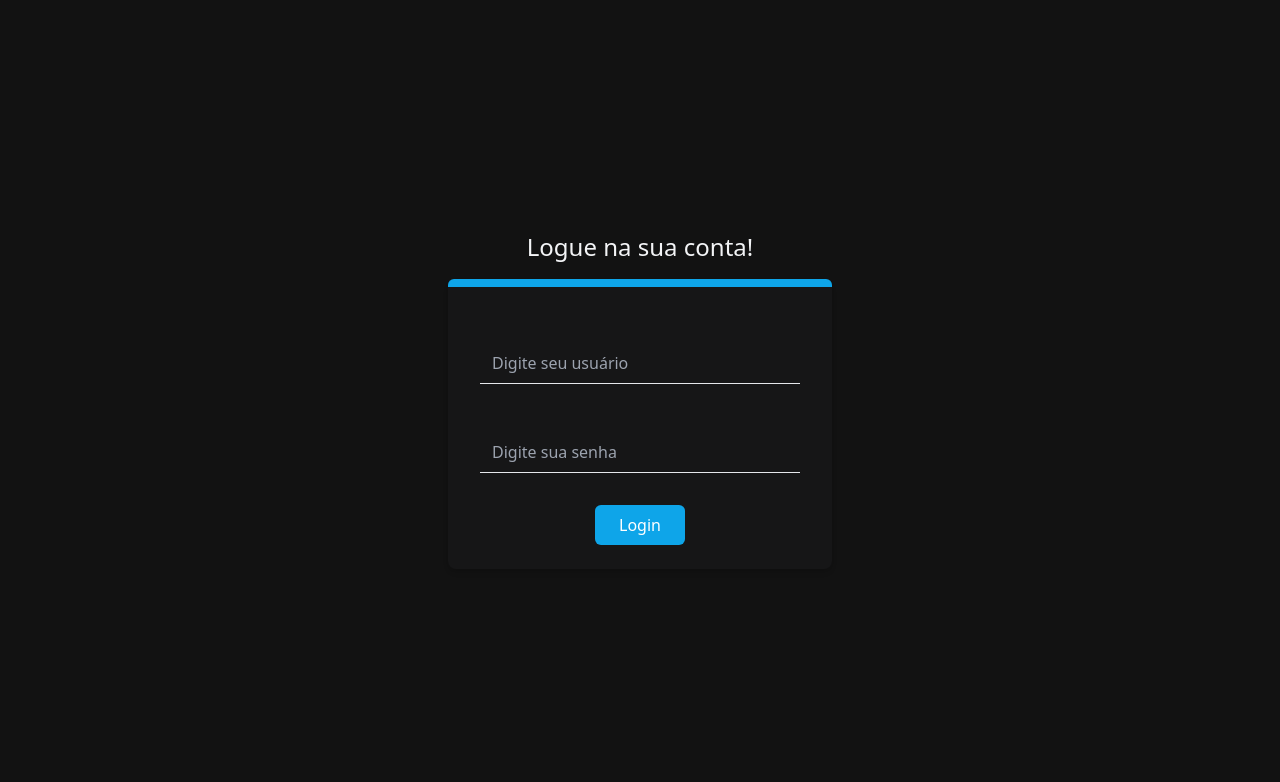
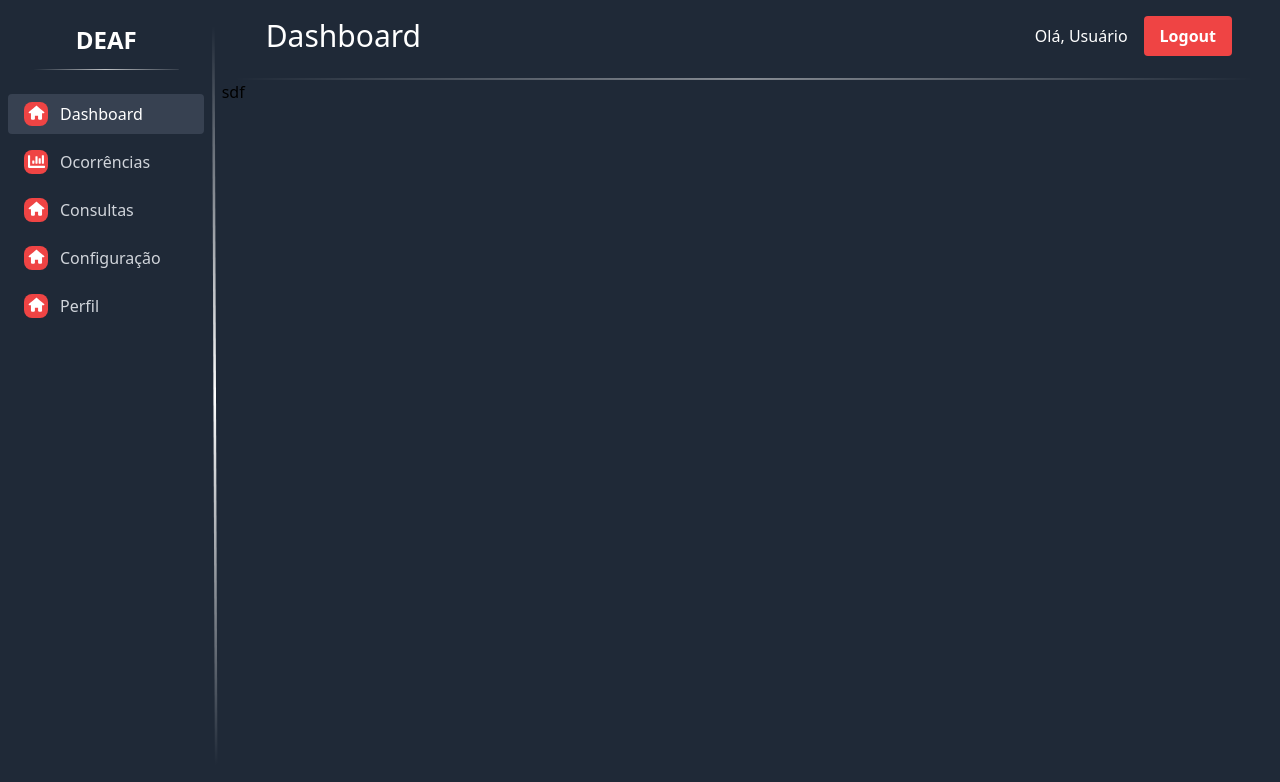
Before and after one commit to ErickSousa312/samu-front-end, a React (Vite) app: page /dashboard in a window 1280 px wide. Before the commit this address led to /. Shown: the top 782 px of the page. Built offline with nearby package versions, Linux system fonts and the light colour scheme; sample sign-in values are in the browser's storage.

Commit message:
updated layout config

```diff
--- a/package.json
+++ b/package.json
@@ -15,11 +15,12 @@
     "echarts-for-react": "^3.0.2",
     "js-cookie": "^3.0.5",
     "jwt-decode": "^4.0.0",
+    "lucide-react": "^0.474.0",
     "qrcode.react": "^3.1.0",
     "react": "^18.3.1",
     "react-dom": "^18.3.1",
     "react-hook-form": "^7.52.2",
-    "react-icons": "^5.3.0",
+    "react-icons": "^5.4.0",
     "react-router-dom": "^6.26.0",
     "vite-plugin-svgr": "^4.3.0",
     "zod": "^3.23.8"
--- a/src/pages/orders/index.tsx
+++ b/src/pages/dashboard/index.tsx
@@ -1,6 +1,6 @@
 import { Content, Header, SideBar } from "../../shared/components";
 
-const Orders = () => {
+const DashBoard = () => {
   return (
     <div className="flex flex-col h-full  w-full">
       <div className="">sdf</div>
@@ -8,4 +8,4 @@ const Orders = () => {
   );
 };
 
-export default Orders;
+export default DashBoard;
--- a/src/pages/index.tsx
+++ b/src/pages/index.tsx
@@ -5,7 +5,8 @@ import RegisterDriverPage from "./registerDriver";
 import DriversPage from "./drivers";
 import LogisticPage from "./logistic";
 import LabelsPage from "./labels";
-import Orders from "./orders";
+import Orders from "./dashboard";
+import DashBoard from "@/pages/dashboard";
 
 export {
   DashboardPage,
@@ -15,5 +16,5 @@ export {
   DriversPage,
   LogisticPage,
   LabelsPage,
-  Orders,
+  DashBoard,
 };
--- a/src/pages/login/index.tsx
+++ b/src/pages/login/index.tsx
@@ -28,7 +28,7 @@ const LoginPage = () => {
       await login(response.data.access_token, data.userName);
       if (response.status === 200) {
         addToast({ type: "success", message: "Login realizado com sucesso!" });
-        navigate("/orders");
+        navigate("/dashboard");
       }
     } catch (error) {
       addToast({
--- a/src/routes/index.tsx
+++ b/src/routes/index.tsx
@@ -9,7 +9,6 @@ import {
   LabelsPage,
   LoginPage,
   LogisticPage,
-  Orders,
   RegisterClientPage,
   RegisterDriverPage,
 } from "../pages";
@@ -18,6 +17,7 @@ import ProtectedRoute from "../shared/components/protectRoute";
 import FreeMarket from "../pages/mercadolivre";
 import { SideBar } from "@/shared/components/layout/SideBar";
 import { MainLayout } from "@/shared/components/layout/MainLayout";
+import DashBoard from "@/pages/dashboard";
 
 const Routers = () => {
   return (
@@ -27,11 +27,11 @@ const Routers = () => {
           <Route path="/" element={<LoginPage />} />
 
           <Route
-            path="orders"
+            path="dashboard"
             element={
               <ProtectedRoute roles={["admin", "driver", "customer"]}>
                 <MainLayout>
-                  <Orders />
+                  <DashBoard />
                 </MainLayout>
               </ProtectedRoute>
             }
--- a/src/shared/components/layout/FooterSidebar.tsx
+++ /dev/null
@@ -1,28 +0,0 @@
-import { useNavigate } from "react-router-dom";
-import { useAuth } from "../../context/AuthContext/AuthProvider";
-
-const FooterSidebar = () => {
-  const { user, logout } = useAuth();
-  const navigate = useNavigate();
-
-  const handleLogout = () => {
-    logout();
-    navigate("/");
-  };
-
-  return (
-    <div className="flex-row flex justify-between items-center pl-4 pr-4 h-[10%] ">
-      <div className="flex items-center gap-4 text-white">
-        <span>Olá, {user?.userName || "Usuário"}</span>
-      </div>
-      <button
-        onClick={handleLogout}
-        className="bg-red-500 hover:bg-red-600 text-white font-bold py-2 px-4 rounded"
-      >
-        Logout
-      </button>
-    </div>
-  );
-};
-
-export default FooterSidebar;
--- /dev/null
+++ b/src/shared/components/layout/Header.tsx
@@ -0,0 +1,40 @@
+import { useNavigate } from "react-router-dom";
+import { useAuth } from "../../context/AuthContext/AuthProvider";
+import SvgDiv from "@/assets/divSVGHorizontal.svg";
+
+const Header = ({ title }: { title: string }) => {
+  const { user, logout } = useAuth();
+  const navigate = useNavigate();
+
+  const handleLogout = () => {
+    logout();
+    navigate("/");
+  };
+
+  return (
+    <div className="flex-col flex justify-between items-center pt-4 pl-4 pr-4 h-[10%] ">
+      <div className="flex flex-row justify-between w-full pl-8 pr-8  items-center debug-border">
+        <div className="flex items-center text-3xl gap-4 text-white">
+          <span>{title}</span>
+        </div>
+
+        <div className="flex flex-row gap-4">
+          <div className="flex items-center gap-4 text-white">
+            <span>Olá, {user?.userName || "Usuário"}</span>
+          </div>
+          <button
+            onClick={handleLogout}
+            className="bg-red-500 hover:bg-red-600 text-white font-bold py-2 px-4 rounded"
+          >
+            Logout
+          </button>
+        </div>
+      </div>
+      <div className="flex items-center">
+        <img style={{ marginTop: 13 }} src={SvgDiv} alt="Logo" />
+      </div>
+    </div>
+  );
+};
+
+export default Header;
--- a/src/shared/components/layout/MainLayout.tsx
+++ b/src/shared/components/layout/MainLayout.tsx
@@ -1,22 +1,28 @@
 import { ReactNode } from "react";
 import { SideBar } from "./SideBar";
 import SvgDiv from "@/assets/divSVGVertical.svg";
-import Header from "./FooterSidebar";
-import FooterSidebar from "./FooterSidebar";
+import Header from "./Header";
 
 interface MainLayoutProps {
   children: ReactNode;
 }
 
 export const MainLayout = ({ children }: MainLayoutProps) => {
+  const currentPath = window.location.pathname;
+  const formattedPath = currentPath
+    .split("/")
+    .filter(Boolean) // Remove strings vazias causadas por "/"
+    .map((segment) => segment.charAt(0).toUpperCase() + segment.slice(1))
+    .join("");
+
   return (
     <main className="flex h-screen bg-gray-800 w-screen overflow-x-hidden">
       <div className="flex-col h-[100%] w-[20%] ">
         <SideBar />
-        <FooterSidebar />
       </div>
       <img style={{ marginTop: 25 }} src={SvgDiv} alt="Logo" />
       <div className="flex flex-col h-full w-full">
+        <Header title={formattedPath} />
         <div className="flex-1 pl-1 ">{children}</div>
       </div>
     </main>
--- a/src/shared/components/layout/SideBar.tsx
+++ b/src/shared/components/layout/SideBar.tsx
@@ -1,6 +1,8 @@
 import { useState } from "react";
 import { IoIosArrowBack, IoIosArrowForward } from "react-icons/io";
 import SvgDiv from "@/assets/divSVG.svg";
+import { TiHome } from "react-icons/ti";
+import { FaChartBar } from "react-icons/fa";
 
 interface ISideBarProps {
   children: React.ReactNode;
@@ -8,6 +10,16 @@ interface ISideBarProps {
 
 export const SideBar = () => {
   const [isExpanded, setIsExpanded] = useState(true);
+  const currentPath = window.location.pathname;
+  console.log("currentPath", currentPath);
+  const isActiveRoute = (path: string) => currentPath === path;
+
+  const getItemClass = (path: string) =>
+    `flex items-center px-4 py-2 rounded ${
+      isActiveRoute(path)
+        ? "bg-gray-700 text-white"
+        : "text-gray-300 hover:bg-gray-700"
+    }`;
 
   return (
     <aside className="w-full  h-[90%] pl-2 pr-2">
@@ -18,56 +30,79 @@ export const SideBar = () => {
       <nav className="flex-1">
         <ul>
           <li className="mb-2">
-            <a
-              href="#"
-              className="flex items-center px-4 py-2 text-gray-300 hover:bg-gray-700 rounded"
-            >
+            <a href="#" className={getItemClass("/dashboard")}>
+              <div className="w-6 h-6 justify-items-center align-middle bg-red-500 rounded-lg">
+                <TiHome
+                  color="white"
+                  size={19}
+                  style={{
+                    backgroundColor: "transparent",
+                    marginTop: 1,
+                  }}
+                />
+              </div>
               <i className="fas fa-tachometer-alt mr-3"></i> Dashboard
             </a>
           </li>
           <li className="mb-2">
-            <a
-              href="#"
-              className="flex items-center px-4 py-2 bg-gray-700 text-white rounded"
-            >
+            <a href="#" className={getItemClass("/ocorrencias")}>
+              <div className="w-6 h-6 justify-items-center align-middle bg-red-500 rounded-lg">
+                <FaChartBar
+                  color="white"
+                  size={17}
+                  style={{ backgroundColor: "transparent", marginTop: 3 }}
+                />
+              </div>
               <i className="fas fa-chart-bar mr-3"></i> Ocorrências
             </a>
           </li>
           <li className="mb-2">
-            <a
-              href="#"
-              className="flex items-center px-4 py-2 text-gray-300 hover:bg-gray-700 rounded"
-            >
+            <a href="#" className={getItemClass("/consultas")}>
+              <div className="w-6 h-6 justify-items-center align-middle bg-red-500 rounded-lg">
+                <TiHome
+                  color="white"
+                  size={19}
+                  style={{ backgroundColor: "transparent", marginTop: 1 }}
+                />
+              </div>
               <i className="fas fa-search mr-3"></i> Consultas
             </a>
           </li>
           <li className="mb-2">
-            <a
-              href="#"
-              className="flex items-center px-4 py-2 text-gray-300 hover:bg-gray-700 rounded"
-            >
+            <a href="#" className={getItemClass("/configuracao")}>
+              <div className="w-6 h-6 justify-items-center align-middle bg-red-500 rounded-lg">
+                <TiHome
+                  color="white"
+                  size={19}
+                  style={{ backgroundColor: "transparent", marginTop: 1 }}
+                />
+              </div>
               <i className="fas fa-cog mr-3"></i> Configuração
             </a>
           </li>
           <li className="mb-2">
-            <a
-              href="#"
-              className="flex items-center px-4 py-2 text-gray-300 hover:bg-gray-700 rounded"
-            >
+            <a href="#" className={getItemClass("/perfil")}>
+              <div className="w-6 h-6 justify-items-center align-middle bg-red-500 rounded-lg">
+                <TiHome
+                  color="white"
+                  size={19}
+                  style={{ backgroundColor: "transparent", marginTop: 1 }}
+                />
+              </div>
               <i className="fas fa-user mr-3"></i> Perfil
             </a>
           </li>
         </ul>
       </nav>
-      <div className="p-6">
+      {/* <div className="p-6">
         <div className="bg-gray-700 p-4 rounded">
           <p className="text-sm text-gray-300">Precisa de ajuda?</p>
           <p className="text-sm text-gray-300">Cheque a documentação</p>
           <button className="mt-4 bg-red-600 text-white px-4 py-2 rounded">
-            DOCUMENTAÇÃO
+            Documentação
           </button>
         </div>
-      </div>
+      </div> */}
     </aside>
   );
 };
```
Also changed, not shown: src/assets/divSVGHorizontal.svg (added), 1 other file (tests, documents, lock files or other folders).
